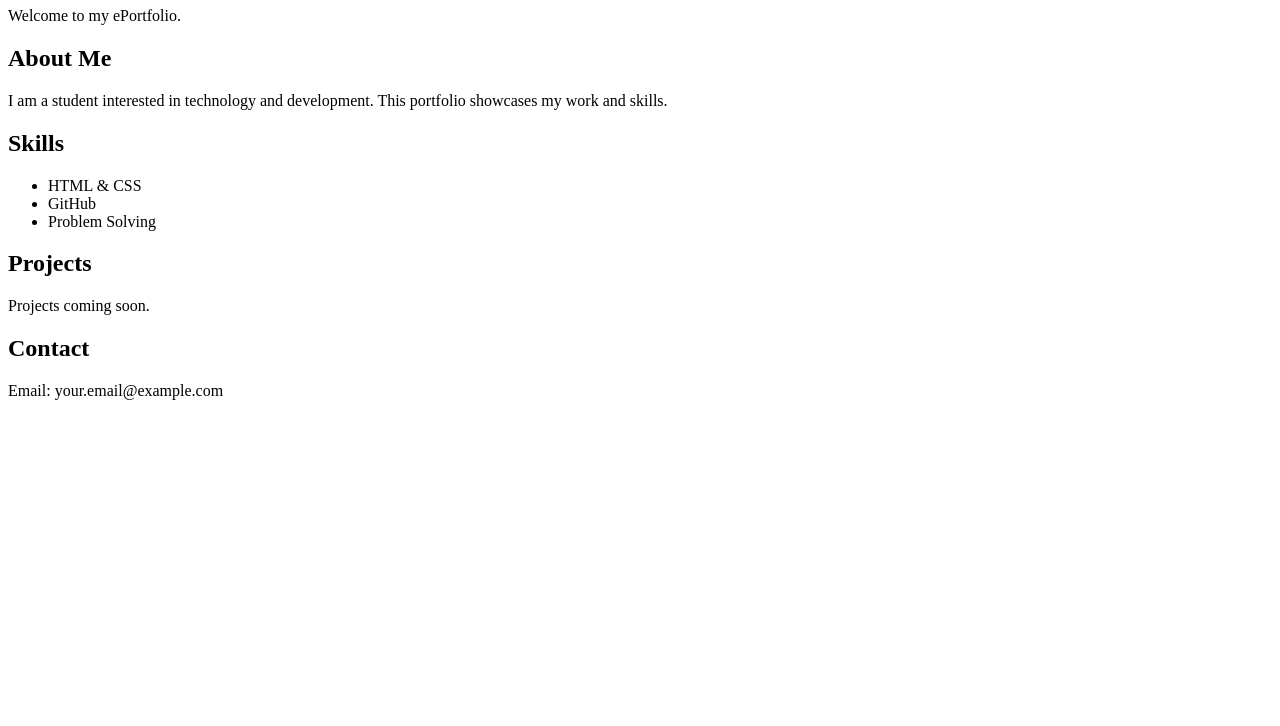
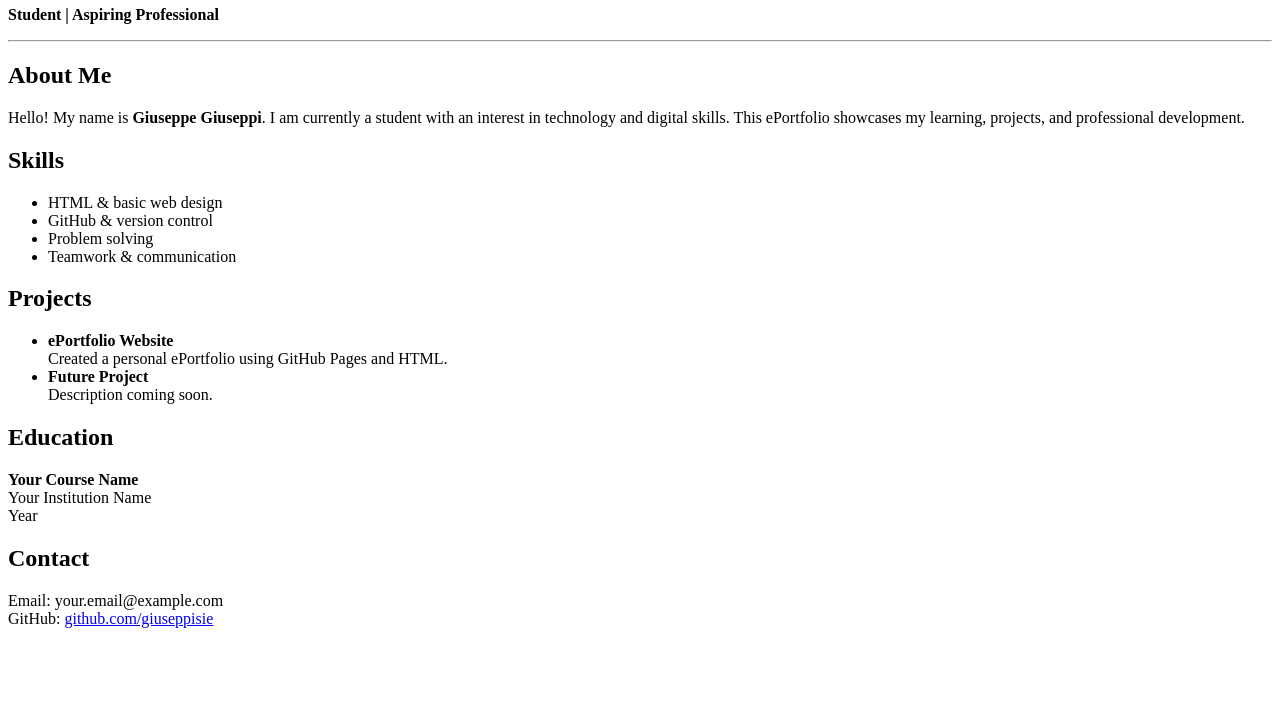
Before and after one commit to Giuseppisie/giuseppisie.github.io, a plain HTML site: page index.html in a window 1280 px wide. Shown: the part 74-800 px from the top of the page. Drawn offline with Linux system fonts and the light colour scheme.

Commit message:
Revise ePortfolio content and structure
Updated personal information and project details in the ePortfolio.

```diff
--- a/index.html
+++ b/index.html
@@ -2,29 +2,54 @@
 <html lang="en">
 <head>
   <meta charset="UTF-8">
-  <title>Giuseppe – ePortfolio</title>
+  <title>Giuseppe Giuseppi – ePortfolio</title>
 </head>
 <body>
-  <h1>Hi, I’m Giuseppe 👋</h1>
-  <p>Welcome to my ePortfolio.</p>
+
+  <h1>Giuseppe Giuseppi</h1>
+  <p><strong>Student | Aspiring Professional</strong></p>
+
+  <hr>
 
   <h2>About Me</h2>
   <p>
-    I am a student interested in technology and development.
-    This portfolio showcases my work and skills.
+    Hello! My name is <strong>Giuseppe Giuseppi</strong>.
+    I am currently a student with an interest in technology and digital skills.
+    This ePortfolio showcases my learning, projects, and professional development.
   </p>
 
   <h2>Skills</h2>
   <ul>
-    <li>HTML & CSS</li>
-    <li>GitHub</li>
-    <li>Problem Solving</li>
+    <li>HTML & basic web design</li>
+    <li>GitHub & version control</li>
+    <li>Problem solving</li>
+    <li>Teamwork & communication</li>
   </ul>
 
   <h2>Projects</h2>
-  <p>Projects coming soon.</p>
+  <ul>
+    <li>
+      <strong>ePortfolio Website</strong><br>
+      Created a personal ePortfolio using GitHub Pages and HTML.
+    </li>
+    <li>
+      <strong>Future Project</strong><br>
+      Description coming soon.
+    </li>
+  </ul>
+
+  <h2>Education</h2>
+  <p>
+    <strong>Your Course Name</strong><br>
+    Your Institution Name<br>
+    Year
+  </p>
 
   <h2>Contact</h2>
-  <p>Email: your.email@example.com</p>
+  <p>
+    Email: your.email@example.com<br>
+    GitHub: <a href="https://github.com/giuseppisie">github.com/giuseppisie</a>
+  </p>
+
 </body>
 </html>
```
